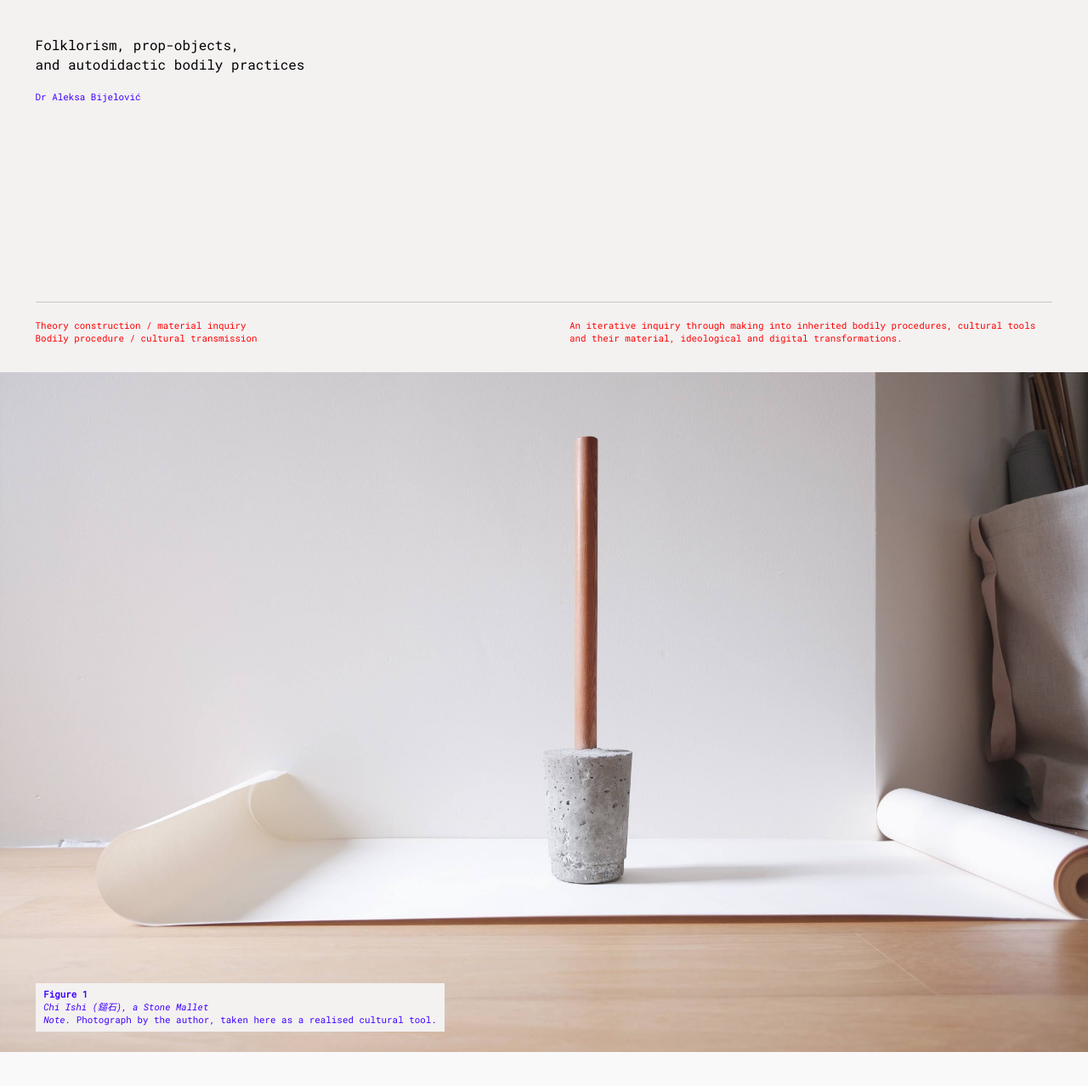
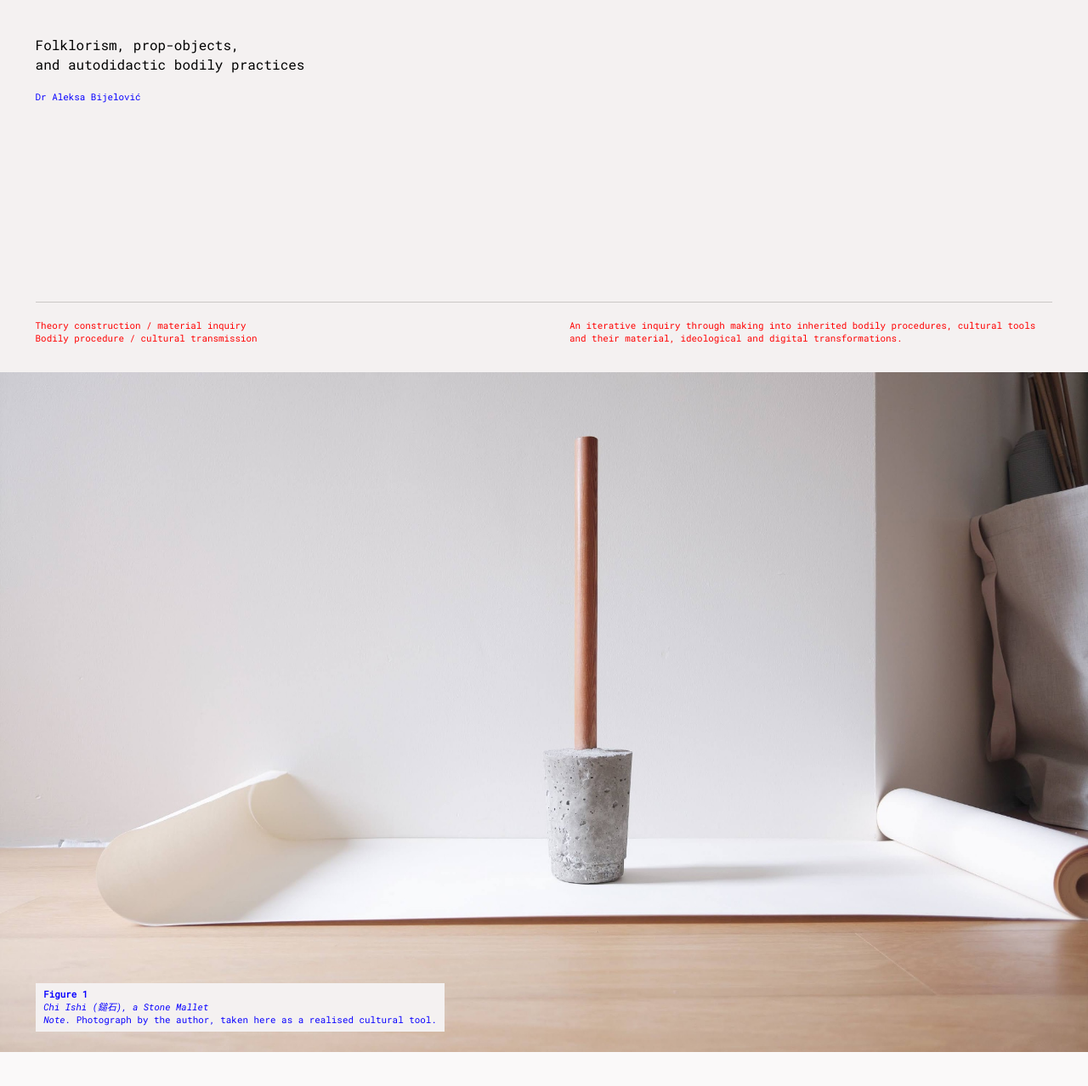
Before and after one commit to levikrk/levikrk.github.io, a plain HTML site: page channel-b-measure-of-a-stick.html in a window 1280 px wide. Shown: the part 362-1640 px from the top of the page at 85% size. Drawn offline with Linux system fonts and the light colour scheme.

Commit message:
Change blue text colour to #0800FF
Co-Authored-By: Claude Haiku 5.5 <noreply@anthropic.com>
Claude-Session: https://claude.ai/code/session_01ERTXtCrZf7uX1Sn1NbupJ9

```diff
--- a/channel-b-measure-of-a-stick.html
+++ b/channel-b-measure-of-a-stick.html
@@ -286,7 +286,7 @@ p {
 
 /* Higher specificity than the small-text red, so this colour wins */
 .opening-title .opening-author {
-  color: #3C00FF;
+  color: #0800FF;
 }
 
 
@@ -1273,7 +1273,7 @@ p {
 /* Captions: higher specificity so this colour beats the small-text red */
 .image-field .image-caption,
 .subject-col .subject-caption {
-  color: #3C00FF;
+  color: #0800FF;
 }
 </style>
 </head>
```
